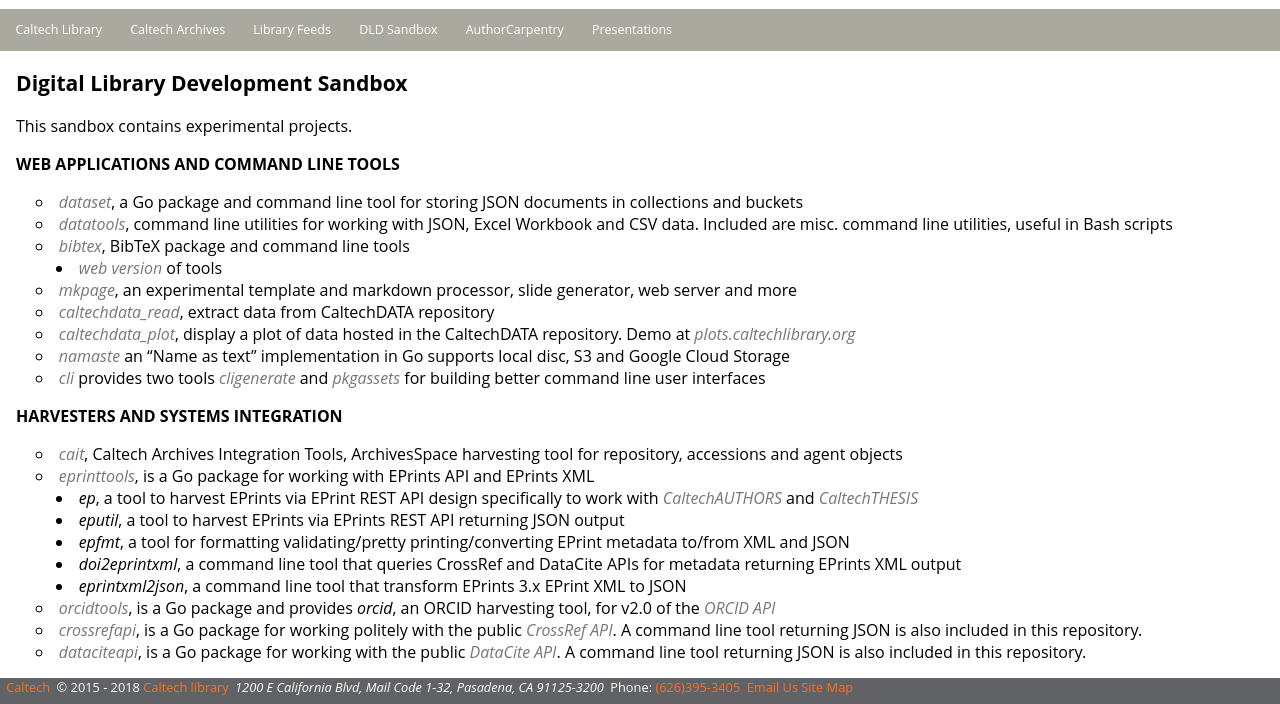
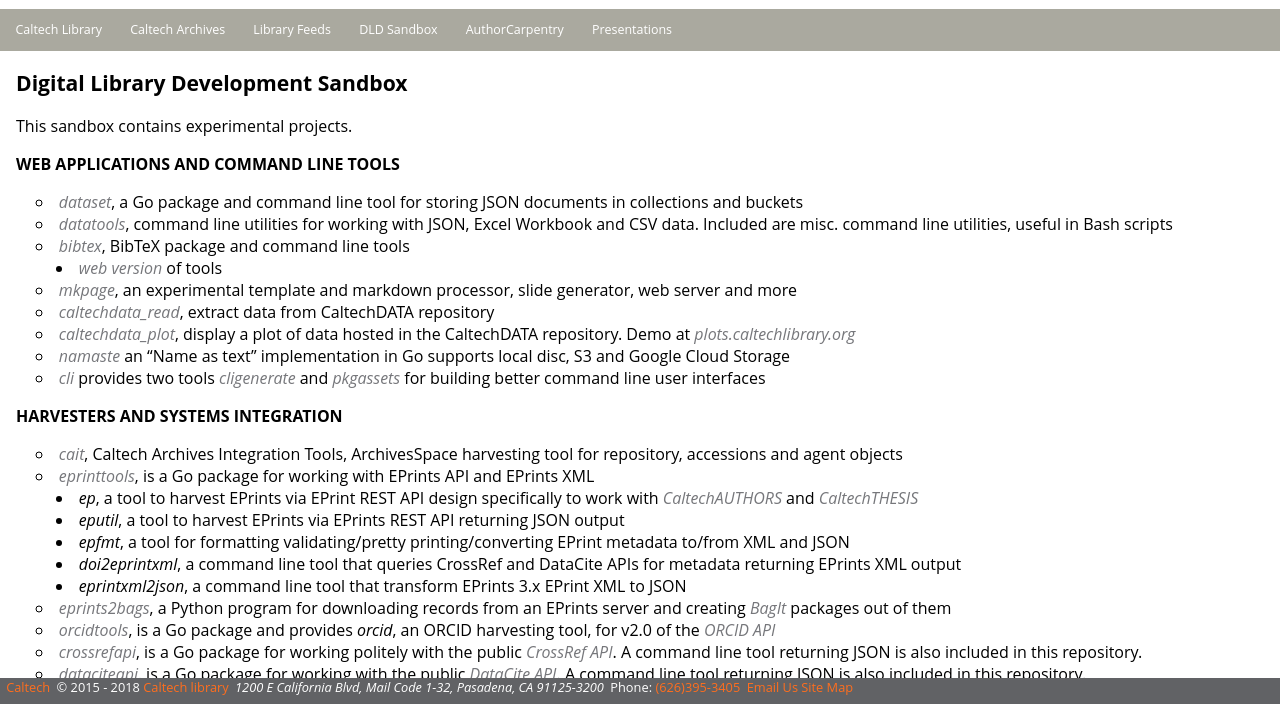
Before and after one commit to caltechlibrary/caltechlibrary.github.io, a plain HTML site: page index.html in a window 1280 px wide. Shown: the part 96-800 px from the top of the page. Drawn offline with Linux system fonts and the light colour scheme.

Commit message:
Add eprints2bags

```diff
--- a/index.html
+++ b/index.html
@@ -56,6 +56,7 @@ display a plot of data hosted in the CaltechDATA repository. Demo at <a href="pl
 <li><em>doi2eprintxml</em>, a command line tool that queries CrossRef and DataCite APIs for metadata returning EPrints XML output</li>
 <li><em>eprintxml2json</em>, a command line tool that transform EPrints 3.x EPrint XML to JSON</li>
 </ul></li>
+<li><a href="https://github.com/caltechlibrary/eprints2bags">eprints2bags</a>, a Python program for downloading records from an EPrints server and creating <a target="_blank" href="https://en.wikipedia.org/wiki/BagIt">BagIt</a> packages out of them
 <li><a href="https://caltechlibrary.github.io/orcidtools">orcidtools</a>, is a Go package and provides <em>orcid</em>, an ORCID harvesting tool, for v2.0 of the <a href="https://orcid.org/organizations/integrators/API">ORCID API</a></li>
 <li><a href="https://caltechlibrary.github.io/crossrefapi">crossrefapi</a>, is a Go package for working politely with the public <a href="https://api.crossref.org">CrossRef API</a>. A command line tool returning JSON is also included in this repository.</li>
 <li><a href="https://caltechlibrary.github.io/dataciteapi">dataciteapi</a>, is a Go package for working with the public <a href="https://api.datacite.org">DataCite API</a>. A command line tool returning JSON is also included in this repository.</li>
```
Also changed, not shown: 1 other file.
